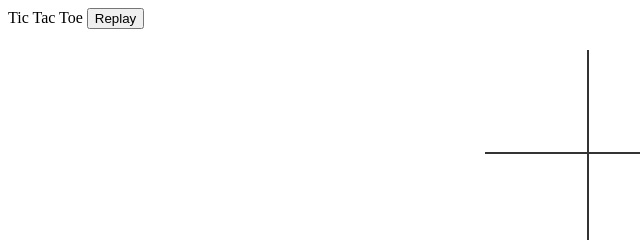
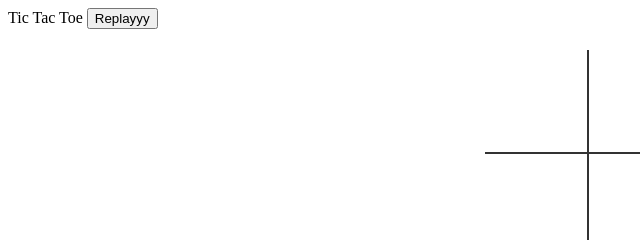
Before and after one commit to adesolzy/Tic-Tac-Toe, a plain HTML site: page index.html in a window 1280 px wide. Shown: the top 240 px of the page, 0-640 px from the left. Drawn offline with Linux system fonts and the light colour scheme.

Commit message:
Update index.html

```diff
--- a/index.html
+++ b/index.html
@@ -28,10 +28,10 @@
   </table>
   <div class="endgame">
     <div class="text"></div>
-    <button onClick="startGame()">Replay</button>
+    <button onClick="startGame()">Replayyy</button>
   </div>
 
-  <button onClick="startGame()">Replay</button>
+  <button onClick="startGame()">Replayyy</button>
 
   <script src="./script.js"></script>
 </body>
```
